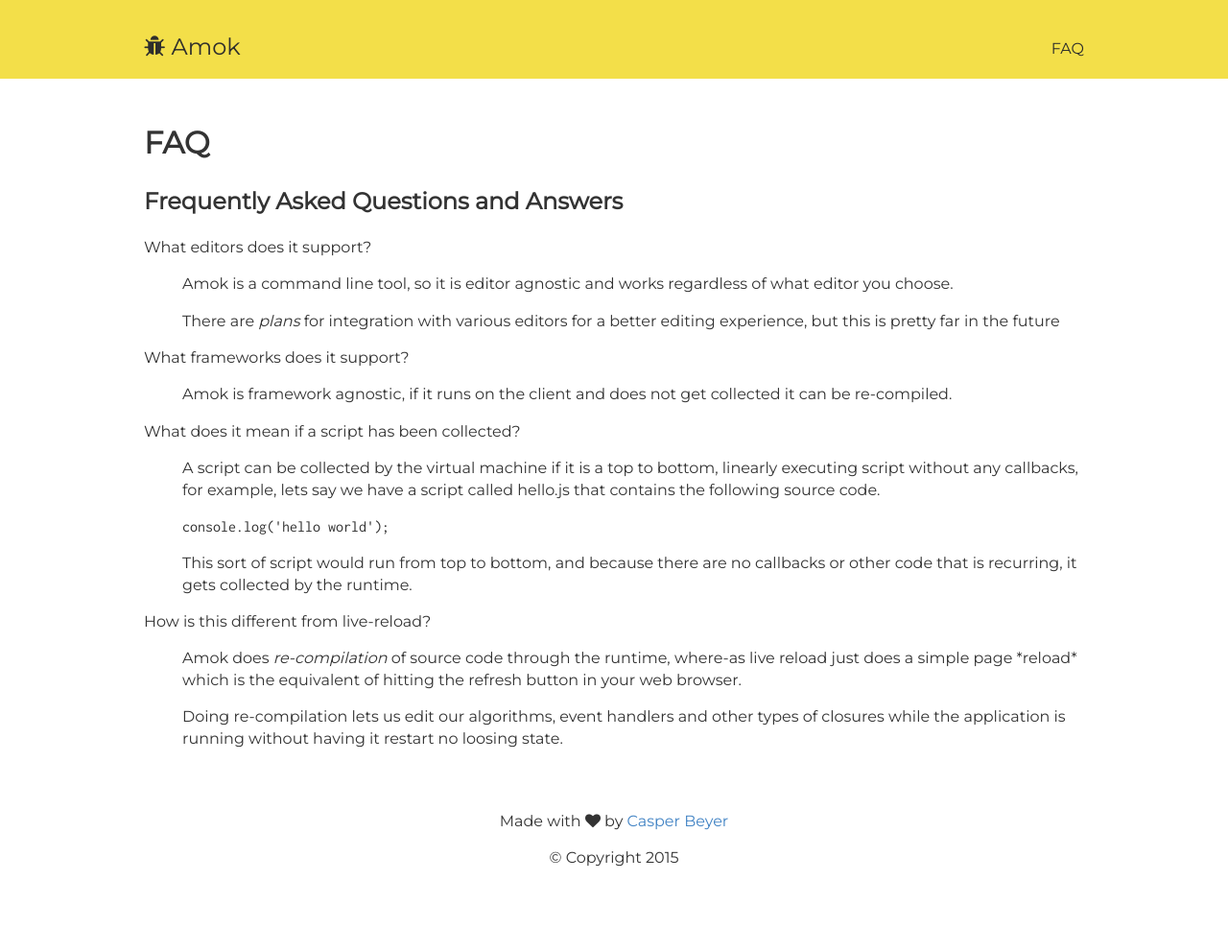
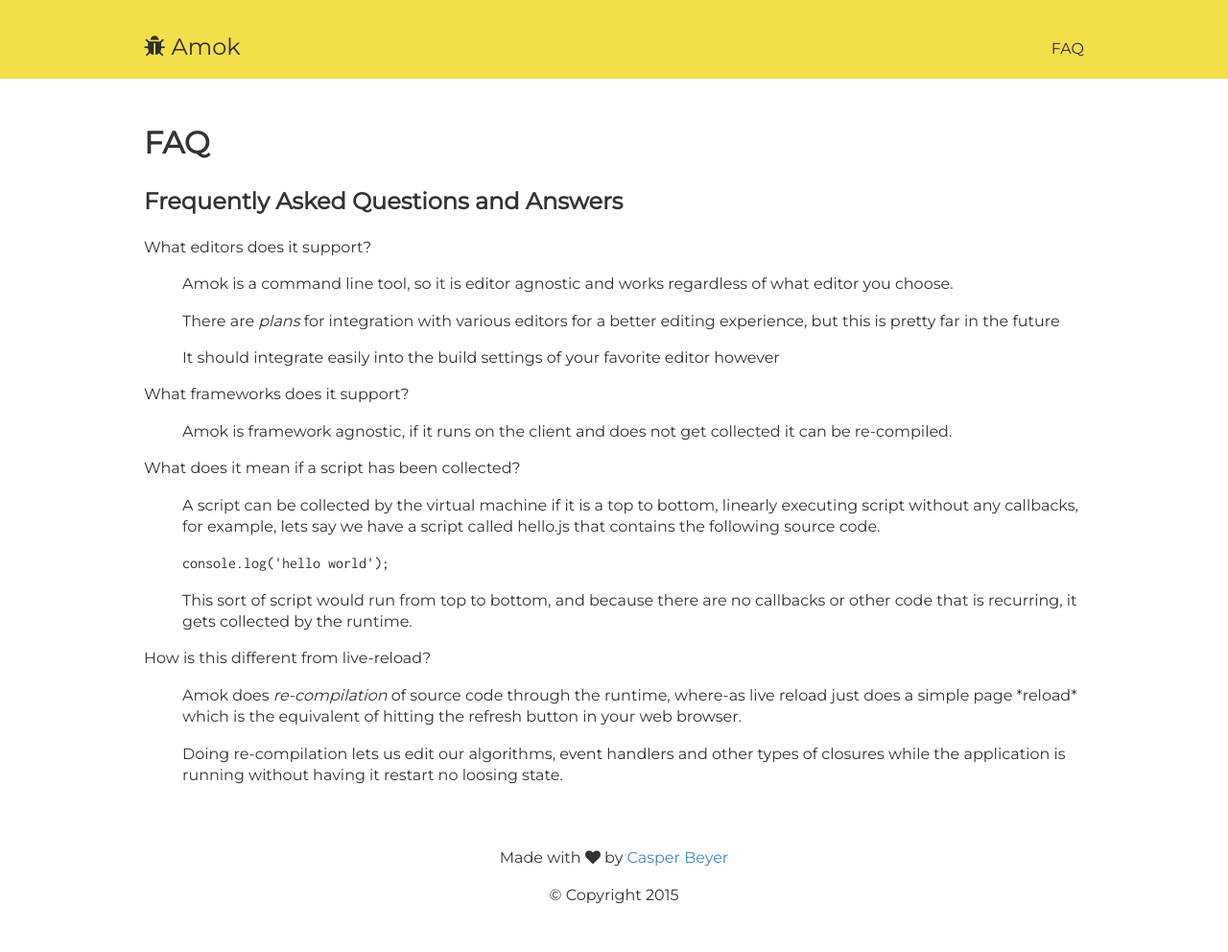
Before and after one commit to stereokai/amok, a Jekyll site: the page built from faq.html, in a window 1280 px wide. Shown: the whole page at 96% size. Built offline with Jekyll 4.4.1, drawn with Linux system fonts in a browser that asks for light colours; nearby versions of some CDN libraries; library files that are not in the unit come from our copies; before the commit the page ends 954 px from its top, so only the background shows below that.

Commit message:
Add small note about build tool integration

```diff
--- a/faq.html
+++ b/faq.html
@@ -18,6 +18,8 @@
       </p>
 
       <p>There are <em>plans</em> for integration with various editors for a better editing experience, but this is pretty far in the future</p>
+
+      <p>It should integrate easily into the build settings of your favorite editor however</p>
     </dd>
 
     <dt class="faq-question">
```
